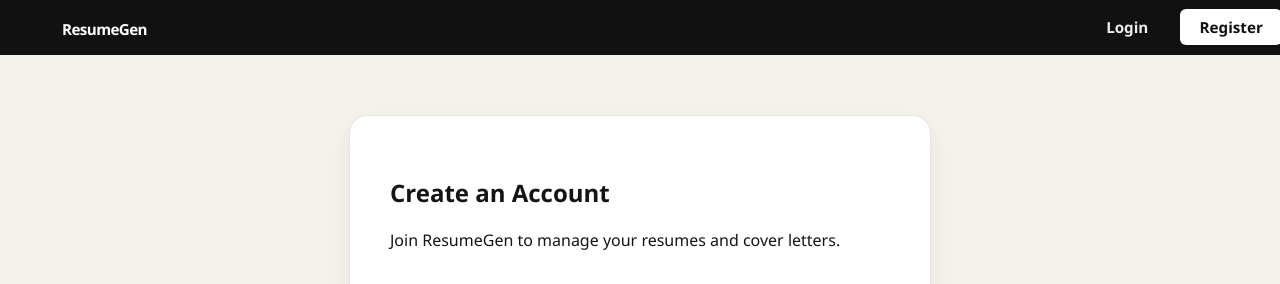
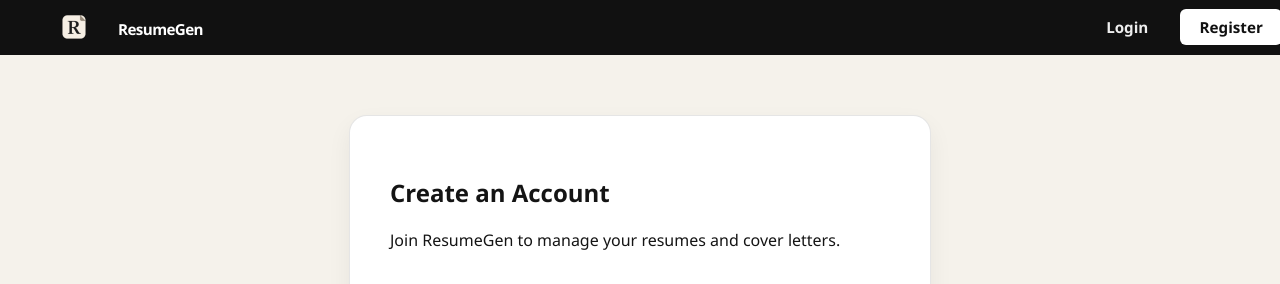
Before and after one commit to Misterscan/resume-gen, a Django app: page /register/ in a window 1280 px wide; the page is wider, and only the part inside the window is pictured. Shown: the top 284 px of that part. Run offline with Django 5.2, Linux system fonts and the light colour scheme.

Commit message:
feat: Add favicon integration and enhance user interface across all templates

```diff
--- a/builder/templates/builder/index.html
+++ b/builder/templates/builder/index.html
@@ -715,6 +715,7 @@
 
 <nav>
     <ul>
+        <img src="{% static 'favicon.ico' %}" alt="ResumeGen Logo" style="display: inline-block; width: 24px; height: 24px;">
         <li class="brand"><a href="{% url 'index' %}">ResumeGen</a></li>
         {% if user.is_authenticated %}
             <li><a href="{% url 'profile' %}">Welcome, {{ user.username }}</a></li>
--- a/builder/templates/builder/login.html
+++ b/builder/templates/builder/login.html
@@ -1,8 +1,10 @@
 <!DOCTYPE html>
 <html lang="en">
 <head>
+    {% load static %}
     <meta charset="UTF-8">
     <meta name="viewport" content="width=device-width, initial-scale=1.0">
+    <link rel="icon" type="image/x-icon" href="{% static 'favicon.ico' %}">
     <title>Login - ResumeGen</title>
     <style>
         nav {
@@ -125,6 +127,7 @@
 
 <nav>
     <ul>
+        <img src="{% static 'favicon.ico' %}" alt="ResumeGen Logo" style="display: inline-block; width: 24px; height: 24px;">
         <li class="brand"><a href="{% url 'index' %}">ResumeGen</a></li>
         {% if user.is_authenticated %}
             <li><a href="{% url 'profile' %}">Welcome, {{ user.username }}</a></li>
--- a/builder/templates/builder/profile.html
+++ b/builder/templates/builder/profile.html
@@ -1,8 +1,10 @@
 <!DOCTYPE html>
 <html lang="en">
 <head>
+    {% load static %}
     <meta charset="UTF-8">
     <meta name="viewport" content="width=device-width, initial-scale=1.0">
+    <link rel="icon" type="image/x-icon" href="{% static 'favicon.ico' %}">
     <title>Your Profile - ResumeGen</title>
     <style>
         nav {
@@ -138,6 +140,7 @@
 
 <nav>
     <ul>
+        <img src="{% static 'favicon.ico' %}" alt="ResumeGen Logo" style="display: inline-block; width: 24px; height: 24px;">
         <li class="brand"><a href="{% url 'index' %}">ResumeGen</a></li>
         {% if user.is_authenticated %}
             <li><a href="{% url 'profile' %}">Welcome, {{ user.username }}</a></li>
--- a/builder/templates/builder/register.html
+++ b/builder/templates/builder/register.html
@@ -1,8 +1,10 @@
 <!DOCTYPE html>
 <html lang="en">
 <head>
+    {% load static %}
     <meta charset="UTF-8">
     <meta name="viewport" content="width=device-width, initial-scale=1.0">
+    <link rel="icon" type="image/x-icon" href="{% static 'favicon.ico' %}">
     <title>Register - ResumeGen</title>
     <style>
         nav {
@@ -128,6 +130,7 @@
 
 <nav>
     <ul>
+        <img src="{% static 'favicon.ico' %}" alt="ResumeGen Logo" style="display: inline-block; width: 24px; height: 24px;">
         <li class="brand"><a href="{% url 'index' %}">ResumeGen</a></li>
         {% if user.is_authenticated %}
             <li><a href="{% url 'profile' %}">Welcome, {{ user.username }}</a></li>
```
Also changed, not shown: README.md, builder/migrations/__init__.py (added).
